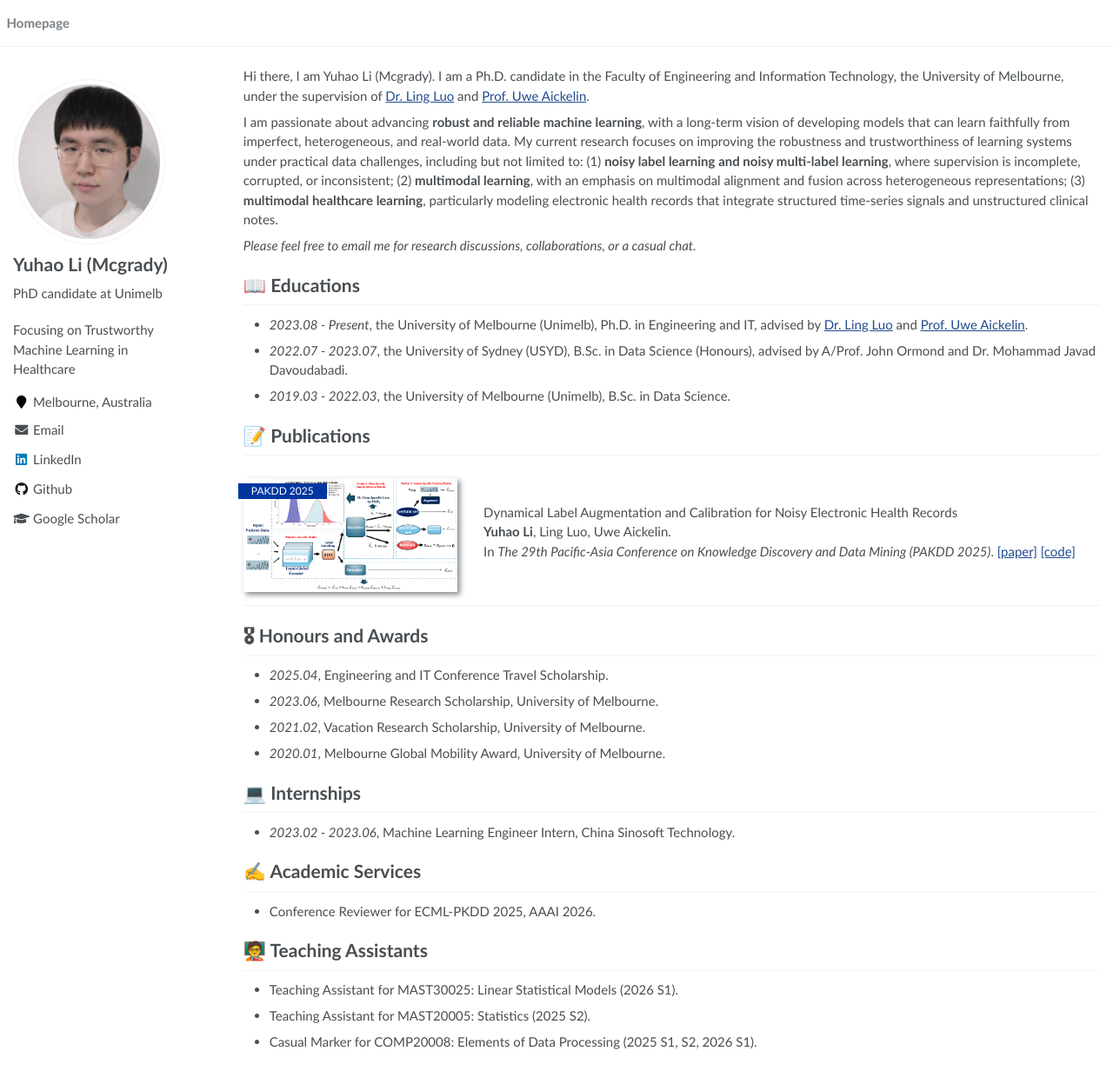
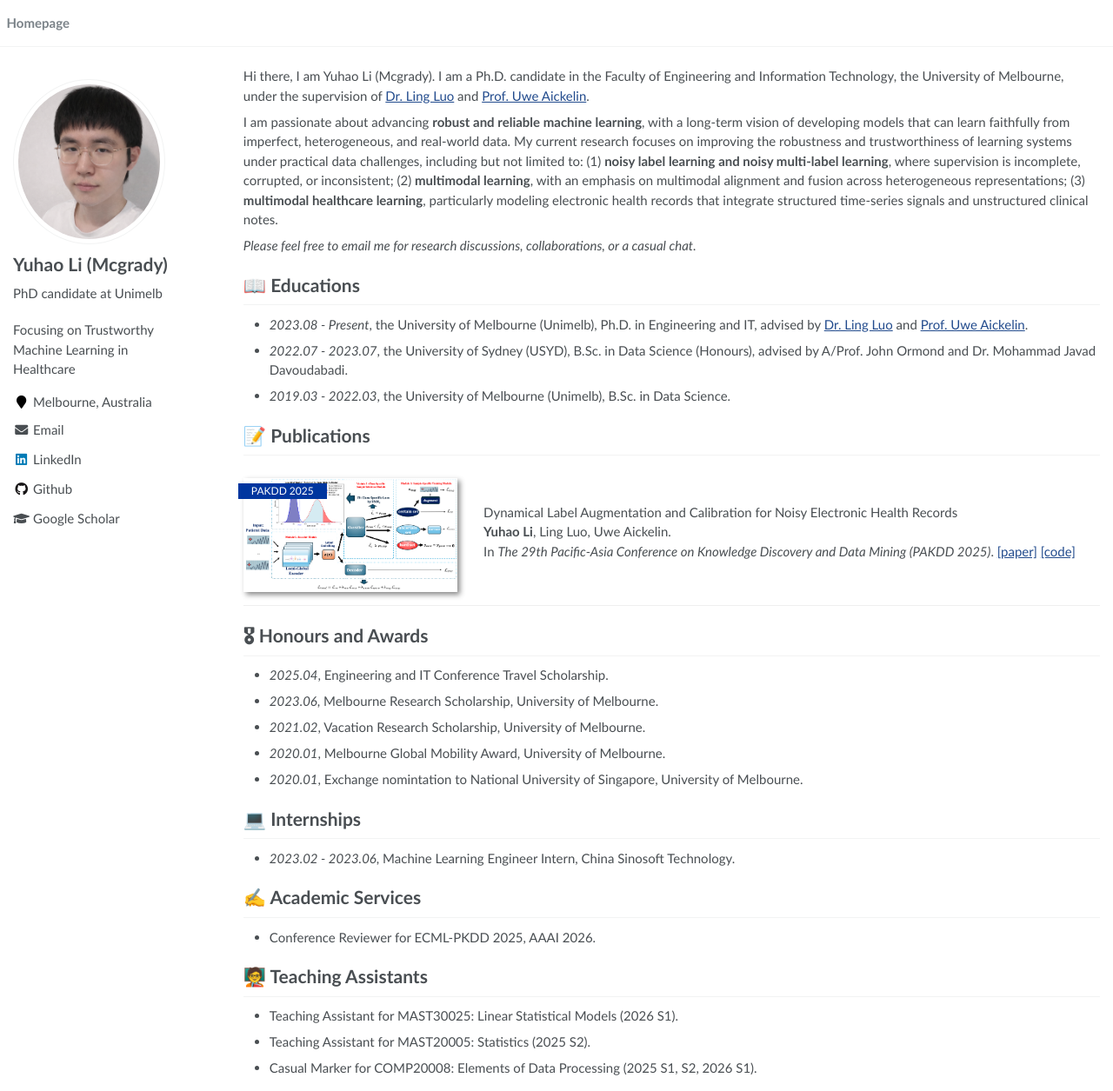
Before and after one commit to yuhao-3/yuhao-3.github.io, a Jekyll site: the page built from _pages/about.md, in a window 1280 px wide and 1255 px high. Shown: the whole window at 87% size. Built offline with Jekyll 4.4.1, drawn with Linux system fonts in a browser that asks for light colours.

Commit message:
Update experience" "

```diff
--- a/_pages/about.md
+++ b/_pages/about.md
@@ -52,6 +52,7 @@ In *The 29th Pacific-Asia Conference on Knowledge Discovery and Data Mining (PAK
 - *2023.06*, Melbourne Research Scholarship, University of Melbourne.
 - *2021.02*, Vacation Research Scholarship, University of Melbourne.
 - *2020.01*, Melbourne Global Mobility Award, University of Melbourne.
+- *2020.01*, Exchange nomintation to National University of Singapore, University of Melbourne.
 
 # 💻 Internships
 - *2023.02 - 2023.06*, Machine Learning Engineer Intern, China Sinosoft Technology.
```
